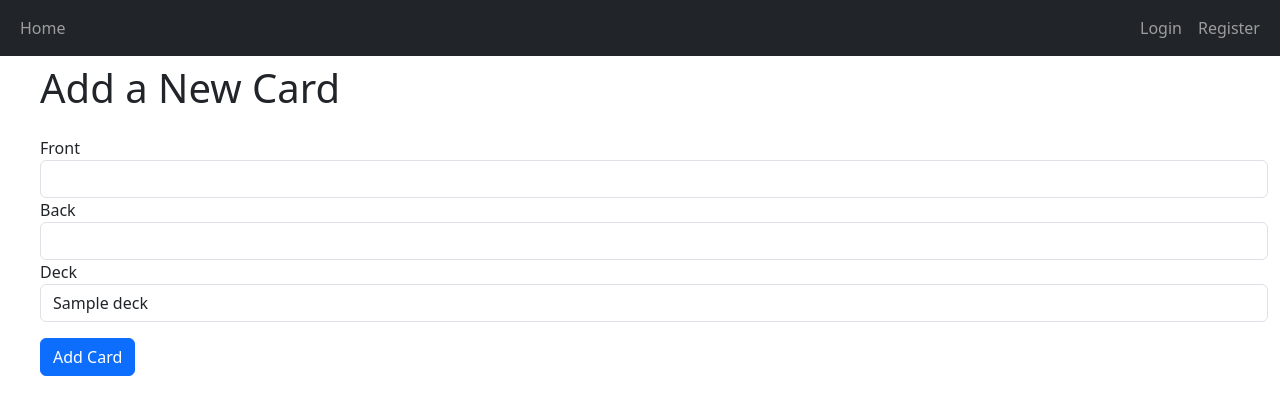
After one commit to TEW07/SummerProject, a Flask app: template app/decks/templates/add_card.html in a window 1280 px wide. The commit adds this page. Shown: the top 415 px of the page. Run offline with Flask 3, Linux system fonts and the light colour scheme; the template is opened without the code that fills it: values that come from a table or form of the project are taken from there, others are empty; tables that the repository leaves empty hold one stand-in row (values such as "Sample post").

Commit message:
Added a card creation feature which allows user to create a new card with a front and back and select a deck to add this to

```diff
--- a/app/decks/forms.py
+++ b/app/decks/forms.py
@@ -1,7 +1,20 @@
 from flask_wtf import FlaskForm
-from wtforms import StringField, SubmitField
-from wtforms.validators import DataRequired
+from wtforms import StringField, SubmitField, SelectField
+from wtforms.validators import DataRequired, Length
+from app.decks.models import Deck
+
 
 class CreateDeckForm(FlaskForm):
     name = StringField('Deck Name', validators=[DataRequired()])
     submit = SubmitField('Create Deck')
+
+
+class AddCardForm(FlaskForm):
+    front = StringField('Front', validators=[DataRequired(), Length(min=1, max=255)])
+    back = StringField('Back', validators=[DataRequired(), Length(min=1, max=255)])
+    deck_id = SelectField('Deck', coerce=int, validators=[DataRequired()])
+    submit = SubmitField('Add Card')
+
+    def __init__(self, *args, **kwargs):
+        super(AddCardForm, self).__init__(*args, **kwargs)
+        self.deck_id.choices = [(deck.deck_id, deck.name) for deck in Deck.query.all()]
--- /dev/null
+++ b/app/decks/templates/add_card.html
@@ -0,0 +1,36 @@
+{% extends "base.html" %}
+
+{% block title %}Add Card{% endblock %}
+{% block heading %}Add a New Card{% endblock %}
+
+{% block content %}
+    <div class="container">
+        <form method="POST" action="">
+            {{ form.hidden_tag() }}
+            <div class="form-group">
+                {{ form.front.label(class="form-control-label") }}
+                {{ form.front(class="form-control") }}
+                {% for error in form.front.errors %}
+                    <div class="text-danger">{{ error }}</div>
+                {% endfor %}
+            </div>
+            <div class="form-group">
+                {{ form.back.label(class="form-control-label") }}
+                {{ form.back(class="form-control") }}
+                {% for error in form.back.errors %}
+                    <div class="text-danger">{{ error }}</div>
+                {% endfor %}
+            </div>
+            <div class="form-group">
+                {{ form.deck_id.label(class="form-control-label") }}
+                {{ form.deck_id(class="form-control") }}
+                {% for error in form.deck_id.errors %}
+                    <div class="text-danger">{{ error }}</div>
+                {% endfor %}
+            </div>
+            <div class="form-group">
+                {{ form.submit(class="btn btn-primary mt-3") }}
+            </div>
+        </form>
+    </div>
+{% endblock %}
--- a/app/templates/base.html
+++ b/app/templates/base.html
@@ -19,6 +19,7 @@
                     {% if current_user.is_authenticated %}
                     <a class="nav-item nav-link" href="{{ url_for('main.dashboard') }}">Home</a>
                         <a class="nav-item nav-link" href="{{ url_for('decks.create_deck') }}">Create Deck</a>
+                        <a class="nav-item nav-link" href="{{ url_for('decks.add_card') }}">Add Card</a>
                     <a class="nav-item nav-link" href="{{ url_for('decks.decks') }}">Decks</a>
                 </div>
                 <div class="navbar-nav ms-auto">
```
Also changed, not shown: app/decks/models.py (+13 -0 lines), app/decks/routes.py (+16 -3 lines).
